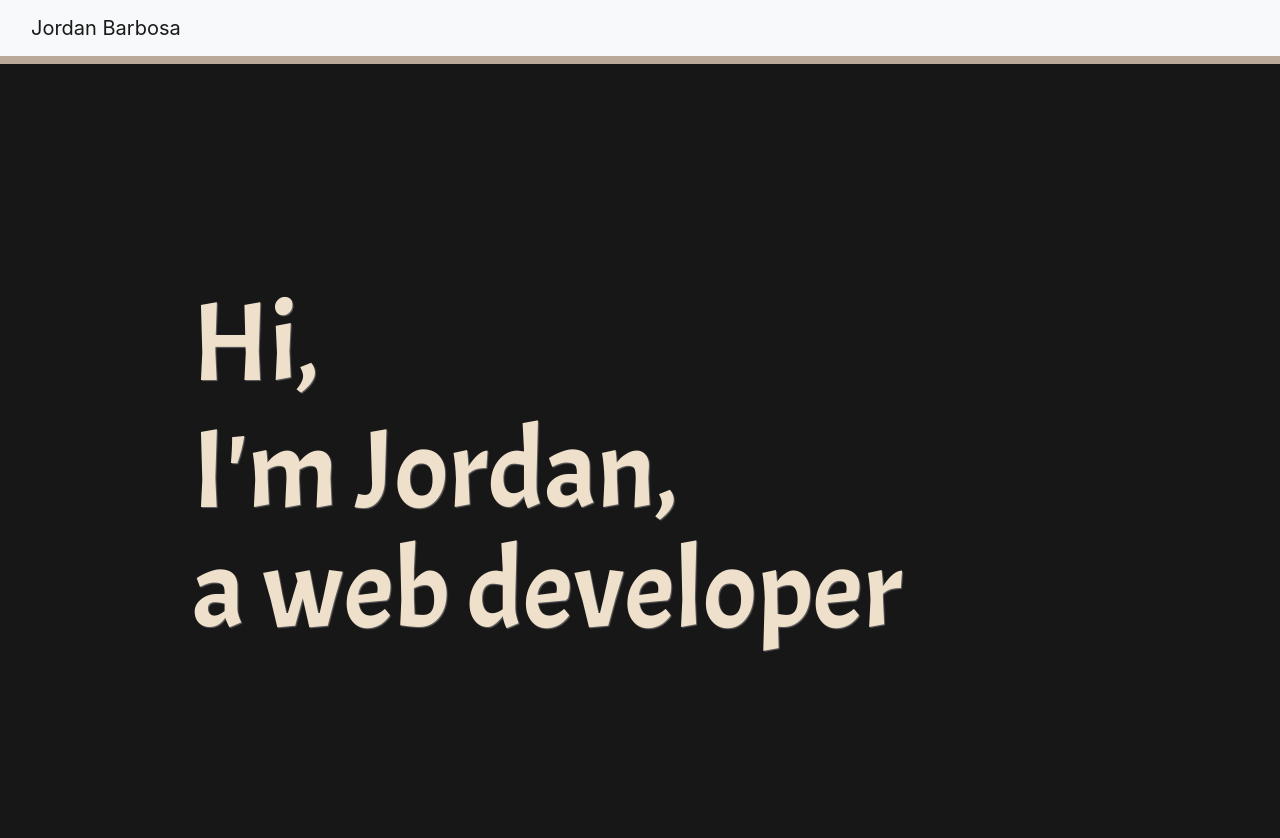
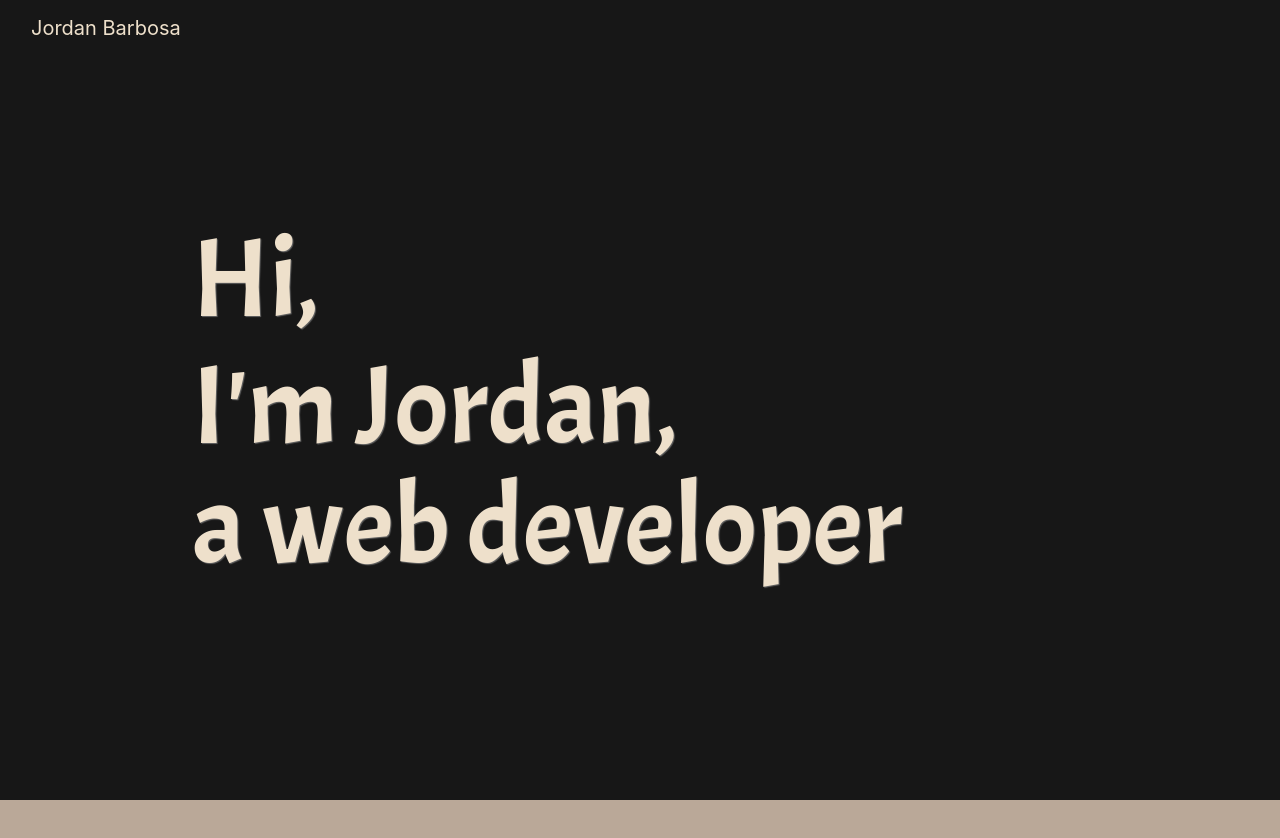
Before and after one commit to jordanjordanb1/portfolio, a React (Create React App) app in the folder client/: page / in a window 1280 px wide. Shown: the top 838 px of the page. After the commit the page ends 800 px from the top, so only its background shows below. Built offline with nearby package versions, Linux system fonts and the light colour scheme.

Commit message:
Removed bg on navbar

```diff
--- a/client/src/components/Shared/Navbar/Navbar.scss
+++ b/client/src/components/Shared/Navbar/Navbar.scss
@@ -0,0 +1,13 @@
+.navbar {
+    background: var(--eerie-black);
+    position: fixed;
+    top: 0;
+    left: 0;
+    right: 0;
+    z-index: 999999999999999;
+
+    .navbar-brand a,
+    a {
+        color: var(--almond) !important;
+    }
+}
--- a/client/src/components/Shared/Navbar/Navbar.tsx
+++ b/client/src/components/Shared/Navbar/Navbar.tsx
@@ -5,7 +5,7 @@ import Container from 'react-bootstrap/Container';
 
 export default function Navbar() {
     return (
-        <NavbarBootstrap bg="light" expand="lg" className="mb-2">
+        <NavbarBootstrap variant="dark" expand="lg">
             <Container fluid>
                 <NavbarBootstrap.Brand href="/">
                     Jordan Barbosa
```
